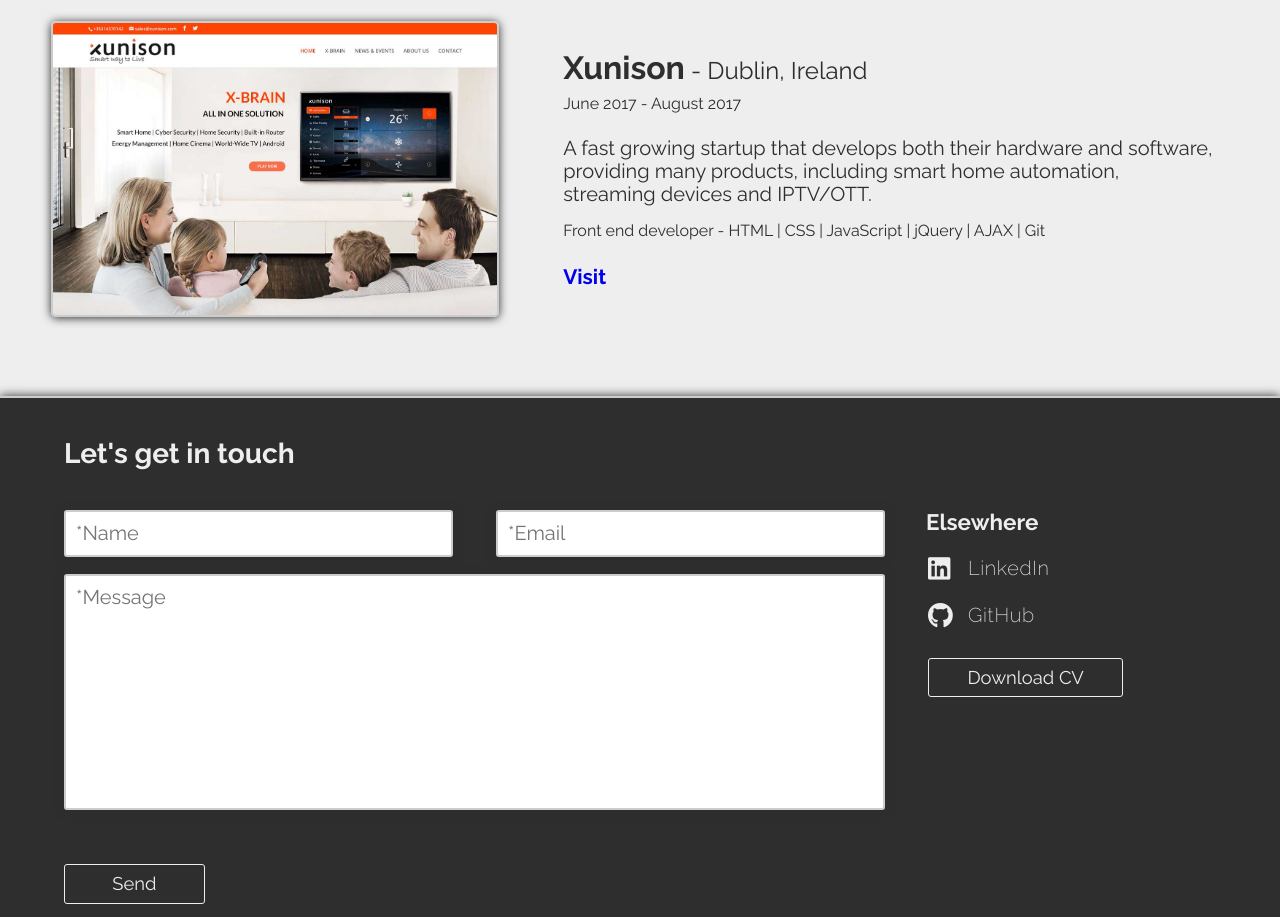
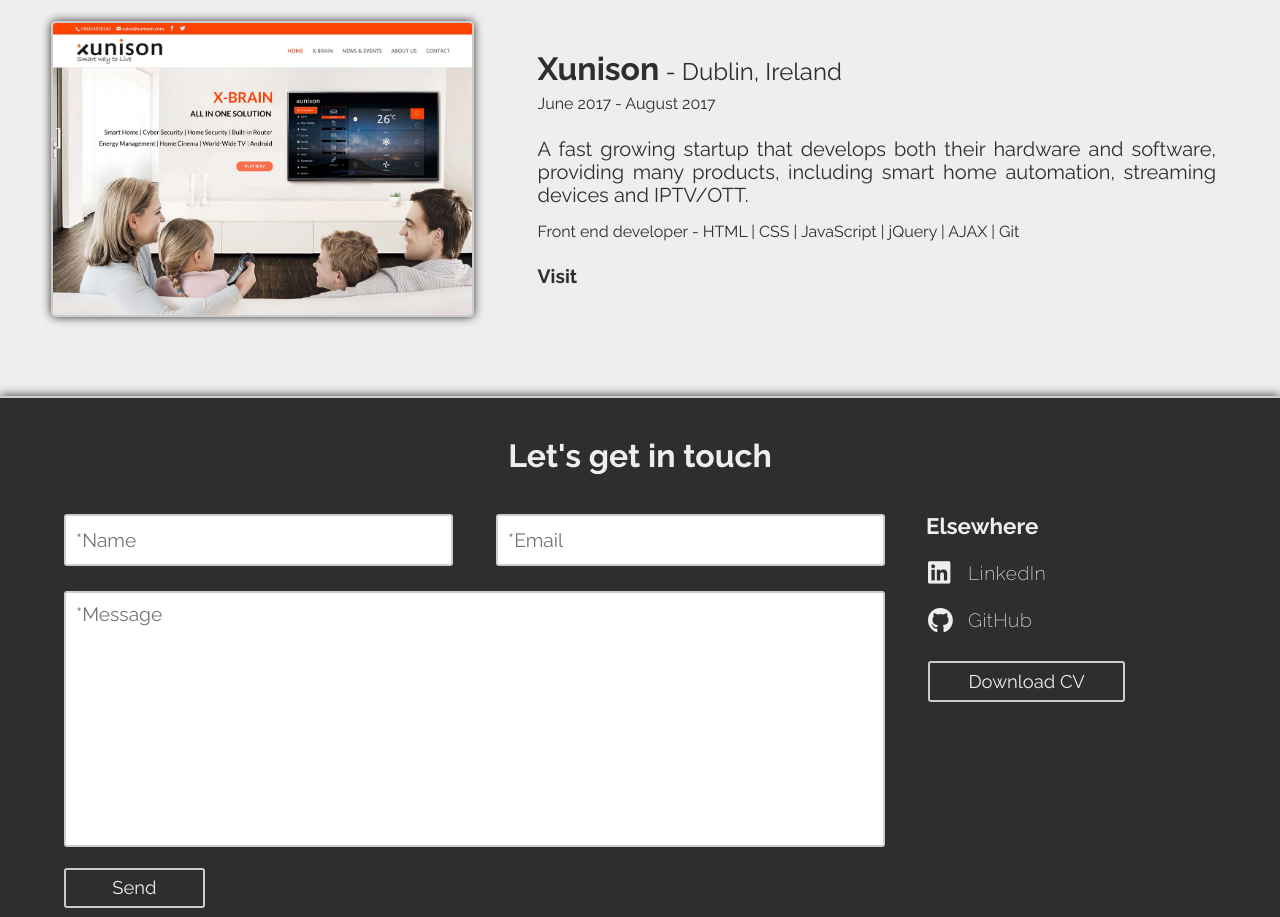
Before and after one commit to marcelscruz/portfolio, a React app: page / in a window 1280 px wide. Shown: the part 1880-2797 px from the top of the page. Built offline with nearby package versions, Linux system fonts and the light colour scheme; a web font is replaced by a local one.

Commit message:
initial mobile styling finished

```diff
--- a/src/components/Welcome.js
+++ b/src/components/Welcome.js
@@ -20,7 +20,10 @@
           </Fade>
         </div>
         <Fade right>
-          <div className="welcome__picture" />
+          <div className="welcome__picture picture__desktop" />
+        </Fade>
+        <Fade bottom>
+          <div className="welcome__picture picture__mobile" />
         </Fade>
       </div>
     )
--- a/src/styles/base/_base.scss
+++ b/src/styles/base/_base.scss
@@ -2,6 +2,7 @@
 
 * {
   box-sizing: border-box;
+  font-family: 'Raleway', sans-serif;
   margin: 0;
   padding: 0;
 }
@@ -17,7 +18,6 @@
 button,
 a,
 li {
-  font-family: 'Raleway', sans-serif;
   margin: 0;
   padding: 0;
 }
--- a/src/styles/components/_contact.scss
+++ b/src/styles/components/_contact.scss
@@ -1,30 +1,34 @@
 .contact {
-  background: #2e2e2e;
-  border-top: #ccc 2px solid;
-  box-shadow: 0 0 10px #2e2e2e;
-  height: 70vh;
+  background: $base-dark;
+  border-top: $border;
+  box-shadow: $shadow;
   padding: 5vh 5vw 10vh;
+  text-align: center;
   width: 100vw;
 }
 
 .contact__sections {
-  /* background: lightcoral; */
   display: flex;
   height: 90%;
   width: 100%;
+
+  @media (max-width: $mobile) {
+    flex-direction: column;
+  }
 }
 
 .contact h2 {
-  color: #eee;
-  font-family: 'Raleway', sans-serif;
-  font-size: 3.5vh;
+  color: $base-light;
+  font-size: 2.5vw;
   margin-bottom: 5vh;
+
+  @media (max-width: $mobile) {
+    font-size: 6vw;
+  }
 }
 
 .contact__form {
   align-items: flex-start;
-  /* background: lightblue; */
-  /* border-right: #eee 2px solid; */
   display: flex;
   flex: 3;
   flex-direction: column;
@@ -34,20 +38,28 @@
 
 .inputs {
   display: flex;
-  height: 12%;
   width: 100%;
+
+  @media (max-width: $mobile) {
+    flex-direction: column;
+  }
 }
 
 .form__input {
-  border: #ccc 2px solid;
+  border: $border;
   border-radius: 3px;
-  box-shadow: 0 1px 10px #2e2e2e;
-  color: #2e2e2e;
-  font-family: 'Raleway', sans-serif;
-  font-size: 2.5vh;
+  font-size: 1.5vw;
+  height: 4vw;
   outline: none;
   padding-left: 10px;
   width: 45%;
+
+  @media (max-width: $mobile) {
+    font-size: 4vw;
+    height: 12vw;
+    margin-top: 2vw;
+    width: 100%;
+  }
 }
 
 .form__input:first-of-type {
@@ -55,127 +67,131 @@
 }
 
 .textarea {
-  /* margin: 0 auto; */
-  height: 60%;
+  height: 20vw;
+  margin-top: 2vw;
   padding: 10px 0 0 10px;
   resize: none;
   width: 95%;
+
+  @media (max-width: $mobile) {
+    height: 40vw;
+    width: 100%;
+  }
 }
 
 .submit-result {
-  /* background: red; */
   height: 2.6vh;
 }
 
 .submit-result h4 {
-  color: #eee;
+  color: $base-light;
   font-style: italic;
   font-size: 2.5vh;
-  font-weight: 200;
+  font-weight: $thin;
   letter-spacing: 0.05vw;
 }
 
-.form__button {
-  width: 8vw;
-}
-
 .social-medias {
-  /* background: blue; */
-  /* align-items: flex-start; */
+  color: $base-light;
   flex: 1;
   display: flex;
   flex-direction: column;
-  /* padding: 0 0 0 50px; */
-  /* text-align: center; */
+
+  @media (max-width: $mobile) {
+    align-items: center;
+    margin-top: 7vw;
+  }
 }
 
 .social-medias h3 {
-  color: #eee;
   font-size: 2.8vh;
   left: -2px;
   margin: 0 0 20px;
-  /* padding: 0 20px; */
   position: relative;
   text-align: left;
+
+  @media (max-width: $mobile) {
+    left: 0;
+  }
 }
 
 .social-medias__button {
   align-items: center;
   align-self: flex-start;
-  /* background: blue; */
   display: flex;
-  /* margin: 0 30%; */
-  /* height: 60px; */
-  /* justify-content: flex-end; */
-  /* width: 100px; */
+
+  @media (max-width: $mobile) {
+    align-self: center;
+  }
 }
 
 .social-medias__button a {
   align-items: center;
-  border-bottom: transparent 1px solid;
+  border-bottom: $border-transparent;
   display: flex;
-  font-size: 2.5vh;
+  font-size: 1.5vw;
   justify-content: center;
   margin-bottom: 2vh;
   padding-bottom: 5px;
   text-decoration: none;
   transition: 0.3s linear;
+
+  @media (max-width: $mobile) {
+    font-size: 4vw;
+  }
 }
 
 .social-medias__button a:hover {
-  border-color: #eee;
+  border-color: $base-light;
 }
 
 .social-medias__button h4 {
-  /* background: red; */
-  color: #eee;
-  font-weight: 200;
+  color: $base-light;
+  font-weight: $thin;
   letter-spacing: 0.05vw;
 }
 
 .fab {
-  /* background: blue; */
-  color: #eee;
+  color: $base-light;
   padding: 0px 2.5vw 0 0;
-  /* padding: 0px 2vh 0 0; */
-  font-size: 30px;
   font-size: 3.2vh;
   width: 40px;
-  /* text-align: center; */
   text-decoration: none;
 }
 
 .download-cv {
-  /* background: red; */
   margin-top: 2vh;
   text-align: left;
-  /* width: auto; */
 }
 
 .contact__button,
 .download__button {
-  background: #2e2e2e;
-  border: #eee 1px solid;
+  background: $base-dark;
+  border: $border;
   border-radius: 3px;
-  color: #eee;
+  color: $base-light;
   cursor: pointer;
   font-size: 2.3vh;
   height: 5vh;
   outline: none;
   transition: 0.2s linear;
   width: 11vw;
+
+  @media (max-width: $mobile) {
+    width: 20vw;
+  }
 }
 
 .contact__button:hover,
 .contact__button:focus,
 .download__button:hover,
 .download__button:focus {
-  background: #eee;
-  color: #2e2e2e;
+  background: $base-light;
+  color: $base-dark;
 }
 
 .download__button {
-  border: #eee 1px solid;
+  border: $border;
   padding: 1vh 3vw;
   text-decoration: none;
 }
--- a/src/styles/components/_experience.scss
+++ b/src/styles/components/_experience.scss
@@ -1,9 +1,6 @@
 .experience {
-  /* background: #eee; */
-  /* height: 100vh; */
   padding: 5vh 0;
   position: relative;
-  // top: -2px; /* TO FILL GAP BETWEEN PICTURE AND MENU*/
   width: 100vw;
 }
 
@@ -11,64 +8,90 @@
   align-items: center;
   display: flex;
   padding: 3vw;
+
+  @media (max-width: $mobile) {
+    flex-direction: column;
+  }
 }
 
 .experience__image {
-  border: #ccc 2px solid;
+  border: $border;
   border-radius: 5px;
-  box-shadow: 0 1px 10px #2e2e2e;
+  box-shadow: $shadow;
   height: 37vh;
   margin-left: 1vw;
   transition: transform 0.4s ease-in-out;
-  width: 35vw;
+  width: 33vw;
+
+  @media (max-width: $mobile) {
+    height: 30vh;
+    margin: 2vh 0;
+    width: 80vw;
+  }
 }
 
 .experience__image:hover {
   transform: scale(1.1);
   transition: transform 0.7s ease-in-out;
+
+  @media (max-width: $mobile) {
+    transform: scale(1);
+  }
 }
 
 .experience__description {
-  /* background: lightcoral; */
-  color: #2e2e2e;
-  font-family: 'Raleway', sans-serif;
   padding: 2vw 2vw 2vw 5vw;
-  text-align: left;
   width: 65%;
+
+  @media (max-width: $mobile) {
+    padding: 5vw 2vw 2vw 2vw;
+    text-align: center;
+    width: 89%;
+  }
 }
 
 .experience__description h2 {
   font-size: 4vh;
-  font-weight: 700;
+  font-weight: $thick;
 }
 
 .experience__description h2 span {
   font-size: 3vh;
-  font-weight: 400;
+  font-weight: $medium;
 }
 
 .experience__description h3 {
   font-size: 2.5vh;
-  font-weight: 400;
+  font-weight: $medium;
   margin: 3vh 0 2vh 0;
+  text-align: justify;
 }
 
 .experience__description h4 {
   font-size: 2vh;
-  font-weight: 400;
+  font-weight: $medium;
   margin: 1vh 0 3vh 0;
 }
 
 .external-link {
-  border-bottom: transparent 1px solid;
-  font-size: 2.6vh;
-  font-weight: 700;
+  border-bottom: $border-transparent;
+  color: $base-dark;
+  font-size: 1.5vw;
+  font-weight: $thick;
   text-decoration: none;
   transition: 0.3s linear;
+
+  @media (max-width: $mobile) {
+    font-size: 5vw;
+  }
 }
 
 .external-link:hover {
-  border-color: #2e2e2e;
+  border-color: $base-dark;
+
+  @media (max-width: $mobile) {
+    border-color: transparent;
+  }
 }
 
 .experience__item__divisor {
@@ -80,5 +103,9 @@
   border-top-left-radius: 50%;
   border-top-right-radius: 50%;
   margin: 5vh auto;
-  width: 80vh;
+  width: 50vw;
+
+  @media (max-width: $mobile) {
+    width: 80vw;
+  }
 }
--- a/src/styles/components/_welcome.scss
+++ b/src/styles/components/_welcome.scss
@@ -79,3 +79,19 @@
     width: 100vw;
   }
 }
+
+.picture__desktop {
+  display: inline-block;
+
+  @media (max-width: $mobile) {
+    display: none;
+  }
+}
+
+.picture__mobile {
+  display: none;
+
+  @media (max-width: $mobile) {
+    display: inline-block;
+  }
+}
```
